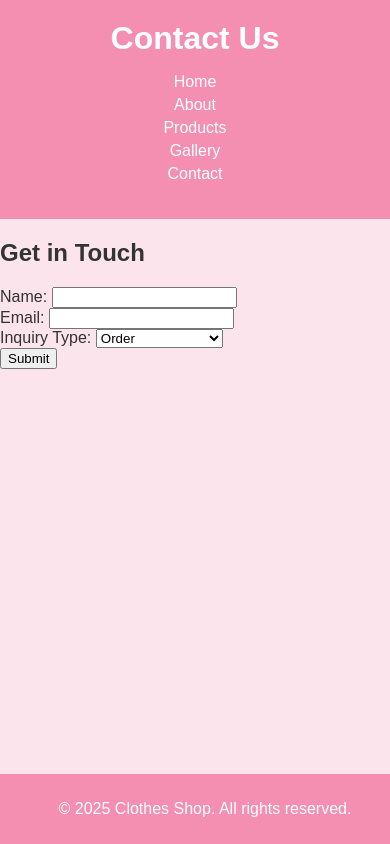
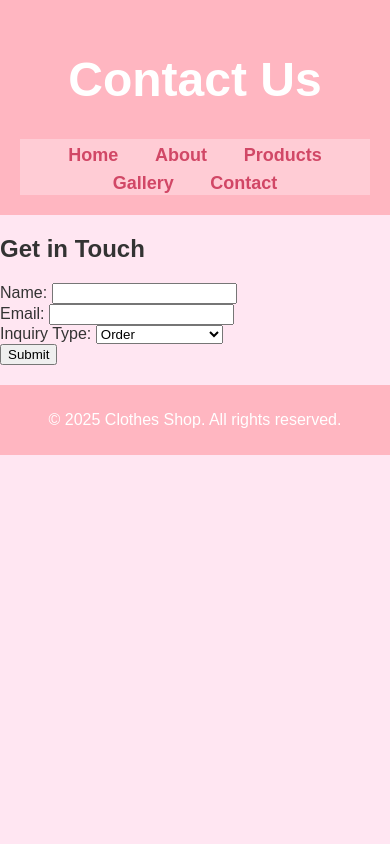
Before and after one commit to hanhhhh01/Zara, a plain HTML site: page contact.html in a window 390 px wide. Drawn offline with Linux system fonts and the light colour scheme.

Commit message:
Update styles.css

```diff
--- a/styles.css
+++ b/styles.css
@@ -1,132 +1,98 @@
 /* General Styles */
 body {
     font-family: Arial, sans-serif;
+    background-color: #ffe6f2;
+    color: #333;
     margin: 0;
     padding: 0;
-    background-color: #fce4ec; /* Light pink background */
-    color: #333;
 }
 
+/* Header */
 header {
-    background-color: #f48fb1; /* Light pink header */
+    background-color: #ffb6c1;
+    padding: 20px;
+    text-align: center;
     color: white;
+    font-size: 24px;
+    font-weight: bold;
+}
+
+nav ul {
+    list-style-type: none;
+    padding: 0;
+    text-align: center;
+    background-color: #ffccd5;
+    margin: 0;
+}
+
+nav ul li {
+    display: inline;
+    margin: 0 15px;
+}
+
+nav ul li a {
+    text-decoration: none;
+    color: #d14766;
+    font-weight: bold;
+    font-size: 18px;
+}
+
+nav ul li a:hover {
+    color: #800020;
+}
+
+/* Main Content */
+main {
     padding: 20px;
     text-align: center;
 }
 
-h1 {
-    margin: 0;
+/* Product Table */
+table {
+    width: 80%;
+    margin: auto;
+    border-collapse: collapse;
+    background-color: white;
+    border-radius: 10px;
+    overflow: hidden;
+    box-shadow: 0px 4px 8px rgba(0, 0, 0, 0.2);
 }
 
-nav ul {
-    list-style: none;
-    padding: 0;
+td, th {
+    border: 1px solid #ffb6c1;
+    padding: 10px;
 }
 
-nav ul li {
-    display: inline;
-    margin-right: 20px;
+th {
+    background-color: #ffccd5;
 }
 
-nav ul li a {
-    color: white;
-    text-decoration: none;
+.product-img {
+    width: 100px;
+    height: auto;
+    border-radius: 5px;
 }
 
-nav ul li a:hover {
-    text-decoration: underline;
-}
-
-/* Main Section Styles /
-main {
-    padding: 20px;
-}
-
-h2 {
-    font-size: 1.5em;
-    margin-bottom: 10px;
-}
-
-img.product-img {
-    width: 100%;
-    max-width: 200px;
-    height: auto;
-}
-
-form {
-    display: flex;
-    flex-direction: column;
-    max-width: 400px;
-    margin: 0 auto;
-}
-
-label {
-    margin: 10px 0 5px;
-}
-
-input, select, button {
-    padding: 10px;
-    margin: 5px 0 15px;
-    border: 1px solid #ddd;
+/* Buttons */
+button {
+    background-color: #ff66a3;
+    color: white;
+    padding: 10px 15px;
+    border: none;
     border-radius: 5px;
-    width: 100%;
-}
-
-button {
-    background-color: #f48fb1; /* Matching pink button */
-    color: white;
+    font-size: 16px;
     cursor: pointer;
 }
 
 button:hover {
-    background-color: #f06292; /* Darker pink on hover */
+    background-color: #e60073;
 }
 
-/* Table Styles */
-table {
-    width: 100%;
-    border-collapse: collapse;
+/* Footer */
+footer {
+    text-align: center;
+    padding: 10px;
+    background-color: #ffb6c1;
+    color: white;
     margin-top: 20px;
 }
-
-th, td {
-    padding: 15px;
-    text-align: left;
-    border-bottom: 1px solid #ddd;
-}
-
-th {
-    background-color: #f4f4f4;
-}
-
-td img {
-    max-width: 100px;
-    height: auto;
-}
-
-/* Footer Styles */
-footer {
-    text-align: center;
-    background-color: #f48fb1;
-    color: white;
-    padding: 10px;
-    position: fixed;
-    width: 100%;
-    bottom: 0;
-}
-
-/* Responsive Styles */
-@media (max-width: 768px) {
-    nav ul li {
-        display: block;
-        margin: 5px 0;
-    }
-
-    .product-img {
-        max-width: 150px;
-    }
-
-    form {
-        width: 90%;
-    }
-}
```
